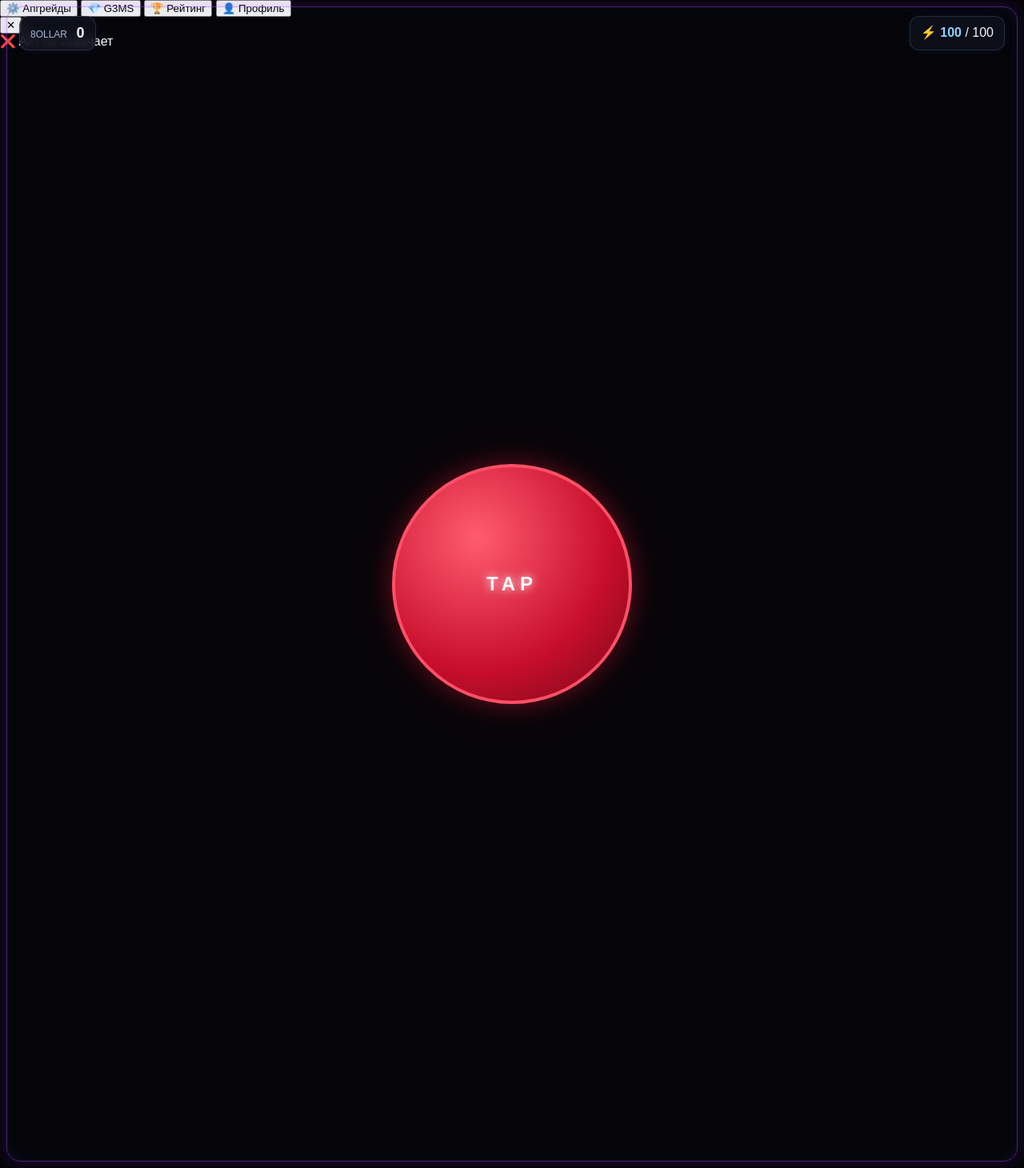
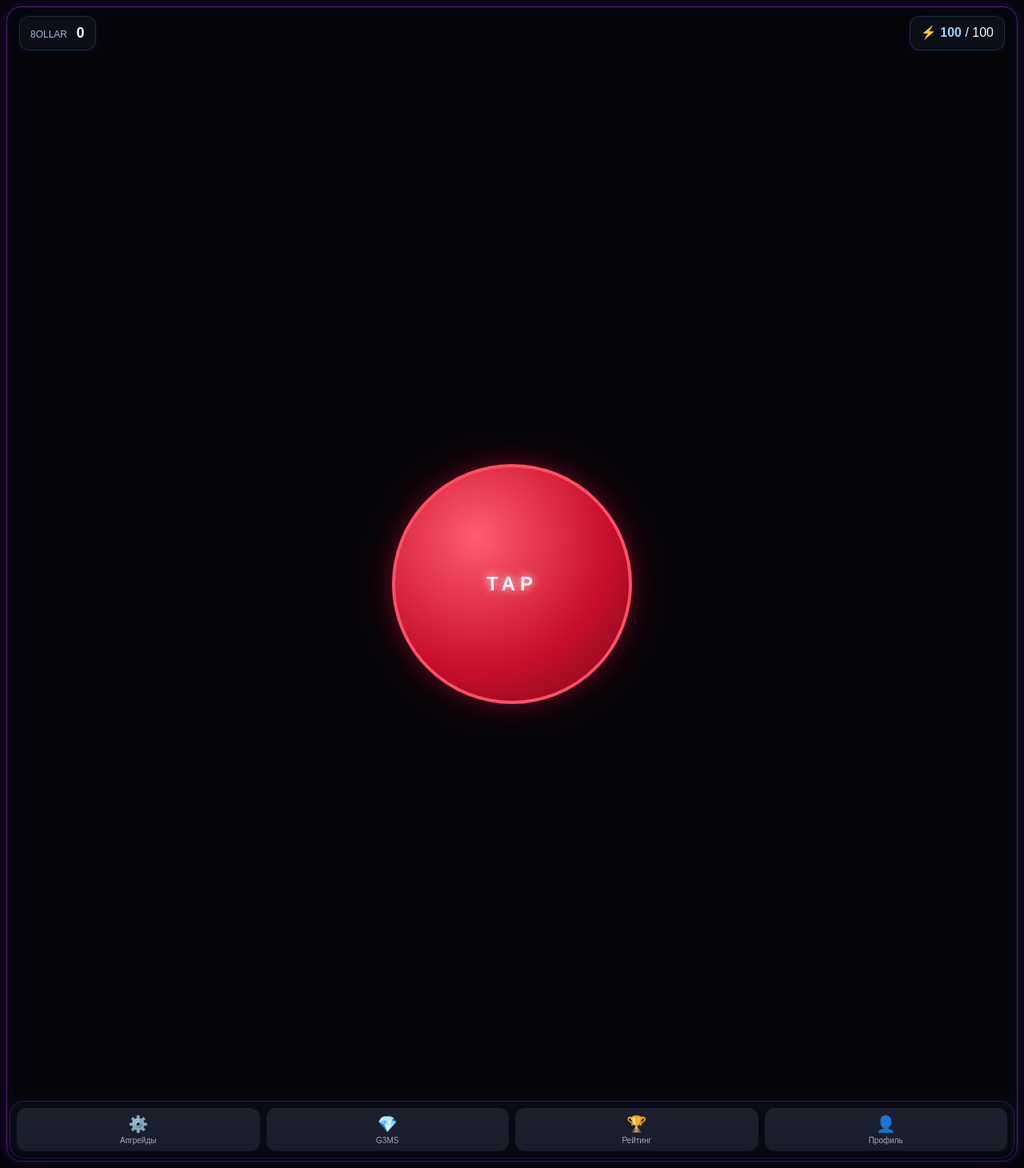
Before and after one commit to bobikzdox890-byte/-, a Flask app: page / in a window 1280 px wide. Shown: the whole page at 80% size. Run offline with Flask 3, Linux system fonts and the light colour scheme; some libraries are stand-ins or nearby versions.

Commit message:
Update style.css

```diff
--- a/static/style.css
+++ b/static/style.css
@@ -45,6 +45,8 @@
   border-radius: 18px;
 
   pointer-events: none;
+
+  z-index: 20;
 }
 
 
@@ -62,7 +64,7 @@
   display: flex;
   justify-content: space-between;
 
-  z-index: 5;
+  z-index: 10;
 }
 
 .balance,
@@ -226,94 +289,493 @@
 
 
 /* =========================
-   COOLDOWN INDICATOR
+   FLOAT LAYERS
 ========================= */
 
-#cooldown-indicator {
+#float-layer,
+#bonus-layer {
+  position: fixed;
+
+  inset: 0;
+
+  pointer-events: none;
+
+  z-index: 30;
+}
+
+
+/* =========================
+   REWARD
+========================= */
+
+.reward-float {
+  position: fixed;
+
+  top: 95px;
+  left: 24px;
+
+  padding: 7px 12px;
+
+  border-radius: 10px;
+
+  background: rgba(15, 18, 30, .92);
+
+  border: 1px solid rgba(25, 217, 107, .45);
+
+  color: #7dffb0;
+
+  font-size: 18px;
+
+  font-weight: 900;
+
+  box-shadow:
+    0 0 18px rgba(25, 217, 107, .18);
+
+  animation:
+    rewardFloat .85s ease forwards;
+}
+
+
+/* =========================
+   BONUS
+========================= */
+
+.bonus-float {
+  position: fixed;
+
+  padding: 9px 14px;
+
+  border-radius: 12px;
+
+  background: rgba(12, 14, 25, .94);
+
+  border: 1px solid rgba(157, 66, 255, .65);
+
+  color: white;
+
+  font-size: 18px;
+
+  font-weight: 900;
+
+  box-shadow:
+    0 0 22px rgba(157, 66, 255, .30);
+
+  animation:
+    bonusFloat .85s ease forwards;
+}
+
+.bonus-float.fade-out {
+  opacity: 0;
+
+  transform: scale(.85);
+
+  transition:
+    opacity .25s ease,
+    transform .25s ease;
+}
+
+
+@keyframes rewardFloat {
+
+  0% {
+    opacity: 0;
+    transform: translateY(12px) scale(.85);
+  }
+
+  15% {
+    opacity: 1;
+    transform: translateY(0) scale(1);
+  }
+
+  75% {
+    opacity: 1;
+    transform: translateY(-5px) scale(1);
+  }
+
+  100% {
+    opacity: 0;
+    transform: translateY(-12px) scale(.95);
+  }
+}
+
+
+@keyframes bonusFloat {
+
+  0% {
+    opacity: 0;
+    transform: translateY(15px) scale(.8);
+  }
+
+  15% {
+    opacity: 1;
+    transform: translateY(0) scale(1);
+  }
+
+  75% {
+    opacity: 1;
+    transform: translateY(-5px) scale(1);
+  }
+
+  100% {
+    opacity: 0;
+    transform: translateY(-15px) scale(.95);
+  }
+}
+
+
+/* =========================
+   BOTTOM NAV
+========================= */
+
+.bottom {
+  position: fixed;
+
+  left: 12px;
+  right: 12px;
+  bottom: 12px;
+
+  height: 72px;
+
+  display: grid;
+
+  grid-template-columns:
+    repeat(4, 1fr);
+
+  gap: 8px;
+
+  padding: 8px;
+
+  background:
+    rgba(10, 12, 22, .92);
+
+  border:
+    1px solid rgba(150, 80, 255, .25);
+
+  border-radius: 18px;
+
+  backdrop-filter: blur(12px);
+
+  box-shadow:
+    0 0 25px rgba(60, 60, 160, .15);
+
+  z-index: 40;
+}
+
+.bottom button {
+  border: 0;
+
+  border-radius: 12px;
+
+  background:
+    rgba(35, 38, 55, .75);
+
+  color: #dce4ff;
+
+  font-size: 20px;
+
+  display: flex;
+
+  flex-direction: column;
+
+  align-items: center;
+
+  justify-content: center;
+
+  gap: 3px;
+
+  cursor: pointer;
+
+  -webkit-tap-highlight-color: transparent;
+}
+
+.bottom button span {
+  font-size: 10px;
+
+  opacity: .75;
+}
+
+.bottom button:active {
+  transform: scale(.95);
+
+  background:
+    rgba(65, 70, 100, .8);
+}
+
+
+/* =========================
+   PANEL
+========================= */
+
+.panel {
+  position: fixed;
+
+  left: 0;
+  right: 0;
+  bottom: 0;
+
+  height: 75vh;
+
+  padding:
+    55px
+    20px
+    30px;
+
+  background:
+    rgba(9, 10, 18, .98);
+
+  border-top:
+    1px solid rgba(157, 66, 255, .5);
+
+  border-radius:
+    25px 25px 0 0;
+
+  box-shadow:
+    0 -10px 40px rgba(0, 0, 0, .5);
+
+  transform:
+    translateY(100%);
+
+  transition:
+    transform .25s ease;
+
+  z-index: 100;
+
+  overflow-y: auto;
+}
+
+.panel.open {
+  transform:
+    translateY(0);
+}
+
+.close {
   position: absolute;
 
-  top: calc(
-    50% - min(31vw, 150px) - 72px
+  top: 15px;
+  right: 18px;
+
+  width: 40px;
+  height: 40px;
+
+  border: 0;
+
+  border-radius: 50%;
+
+  background:
+    rgba(40, 42, 60, .8);
+
+  color: white;
+
+  font-size: 20px;
+}
+
+#panel-content h2 {
+  margin-top: 0;
+
+  text-align: center;
+}
+
+
+/* =========================
+   CARDS
+========================= */
+
+.card {
+  margin:
+    10px 0;
+
+  padding:
+    15px;
+
+  border-radius: 14px;
+
+  background:
+    rgba(25, 27, 42, .85);
+
+  border:
+    1px solid rgba(150, 160, 220, .12);
+}
+
+.upgrade-card h3 {
+  margin:
+    0 0 10px;
+}
+
+.upgrade-price {
+  font-size: 18px;
+
+  font-weight: 900;
+
+  margin-bottom: 8px;
+}
+
+.upgrade-level {
+  opacity: .75;
+
+  margin-bottom: 12px;
+}
+
+.upgrade-buttons {
+  display: flex;
+
+  gap: 8px;
+}
+
+.upgrade-buttons button,
+.upgrade-max {
+  flex: 1;
+
+  border: 0;
+
+  padding: 11px;
+
+  border-radius: 10px;
+
+  color: white;
+
+  font-weight: 900;
+}
+
+.upgrade-max {
+  background:
+    #44485c;
+}
+
+
+/* =========================
+   GEMS MENU
+========================= */
+
+.blue-menu {
+  display: flex;
+
+  flex-direction: column;
+
+  gap: 10px;
+
+  margin-bottom: 15px;
+}
+
+.blue-menu button {
+  border: 0;
+
+  padding: 14px;
+
+  border-radius: 12px;
+
+  background:
+    linear-gradient(
+      135deg,
+      #3868ff,
+      #5940c9
     );
+
+  color: white;
+
+  font-weight: 900;
+
+  font-size: 15px;
+}
+
+
+/* =========================
+   RATING
+========================= */
+
+.row {
+  display: flex;
+
+  justify-content: space-between;
+
+  align-items: center;
+
+  padding: 13px;
+
+  margin:
+    7px 0;
+
+  border-radius: 10px;
+
+  background:
+    rgba(25, 27, 42, .85);
+}
+
+
+/* =========================
+   TOAST
+========================= */
+
+#toast {
+  position: fixed;
 
   left: 50%;
 
-  transform: translateX(-50%);
+  bottom: 100px;
 
-  min-width: 125px;
+  transform:
+    translateX(-50%)
+    translateY(20px);
 
-  padding: 8px 15px;
+  padding:
+    10px 16px;
 
-  border-radius: 13px;
+  border-radius: 12px;
 
-  text-align: center;
+  background:
+    rgba(15, 17, 28, .95);
 
-  background: rgba(10, 12, 20, .88);
+  border:
+    1px solid rgba(140, 200, 255, .25);
 
-  backdrop-filter: blur(8px);
+  box-shadow:
+    0 0 20px rgba(60, 100, 200, .18);
 
-  z-index: 5;
+  color: white;
+
+  font-size: 14px;
+
+  font-weight: 700;
+
+  opacity: 0;
 
   pointer-events: none;
 
   transition:
-    border-color .15s ease,
-    box-shadow .15s ease;
+    opacity .2s ease,
+    transform .2s ease;
+
+  z-index: 200;
+}
+
+#toast.show {
+  opacity: 1;
+
+  transform:
+    translateX(-50%)
+    translateY(0);
 }
 
 
 /* =========================
-   COOLDOWN RED
+   MOBILE
 ========================= */
 
-#cooldown-indicator.cooldown-active {
-  border: 1px solid rgba(233, 35, 63, .75);
+@media (max-height: 650px) {
 
-  box-shadow:
-    0 0 15px rgba(233, 35, 63, .22);
+  #tap-button {
+    width: min(55vw, 250px);
+    height: min(55vw, 250px);
   }
 
-
-/* =========================
-   COOLDOWN GREEN
-========================= */
-
-#cooldown-indicator.cooldown-ready {
-  border: 1px solid rgba(25, 217, 107, .8);
-
-  box-shadow:
-    0 0 18px rgba(25, 217, 107, .25);
+  #cooldown-indicator {
+    top: 78px;
   }
 
-
-/* =========================
-   COOLDOWN LABEL
-========================= */
-
-#cooldown-label {
-  font-size: 10px;
-
-  font-weight: 800;
-
-  letter-spacing: 2px;
-
-  opacity: .8;
+  .bottom {
+    height: 64px;
   }
 
-.cooldown-active #cooldown-label {
-  color: #ff5268;
+  .panel {
+    height: 78vh;
   }
-
-.cooldown-ready #cooldown-label {
-  color: #19d96b;
   }
-
-
-/* =========================
-   COOLDOWN TIME
-========================= */
-
-#cooldown-time {
-  margin-top: 2px;
-
-  font-size: 20px;
```
Also changed, not shown: other parts of static/style.css (+76 -15 lines). Lines whose indentation alone changed are shown as unchanged.
